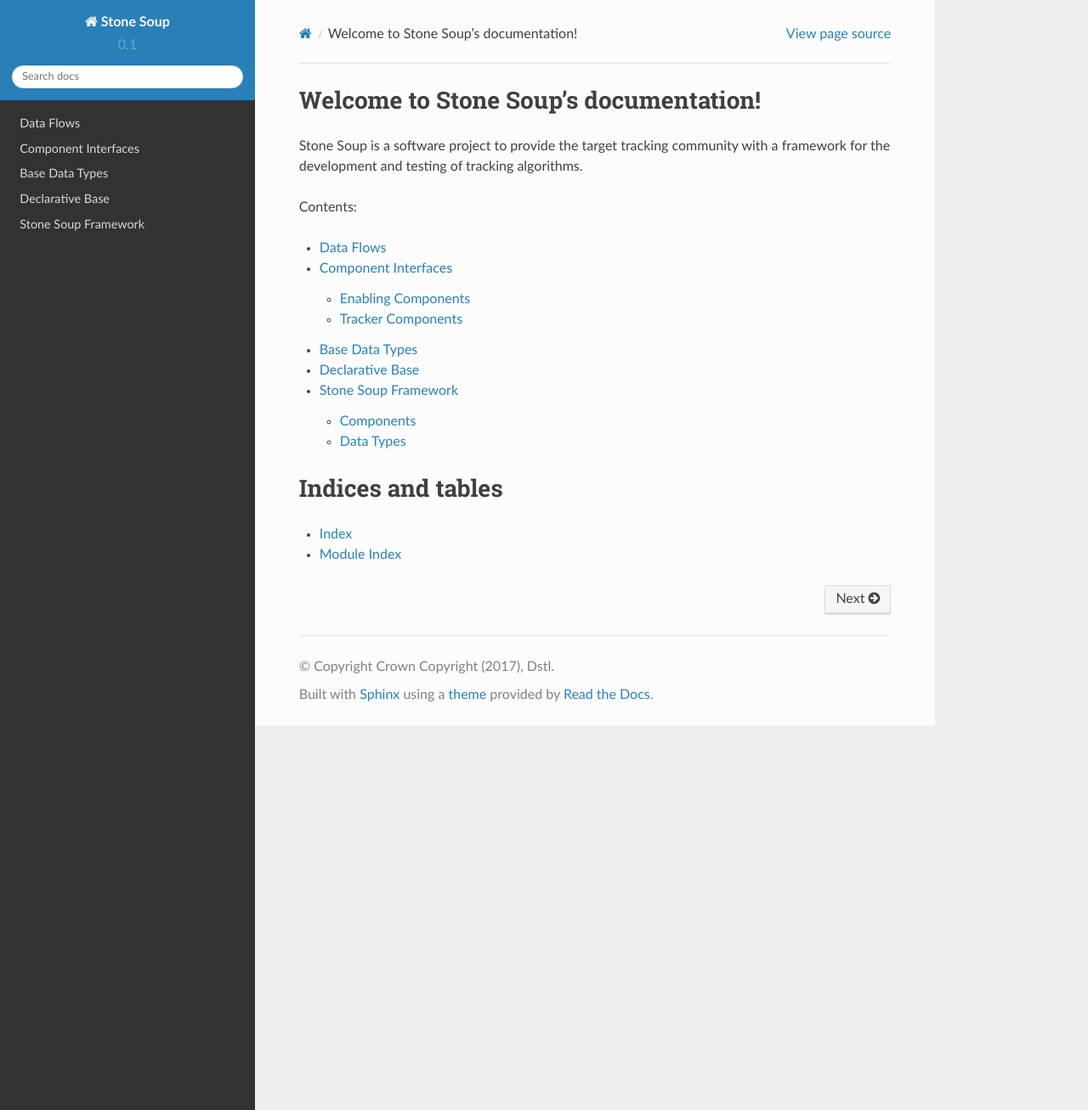
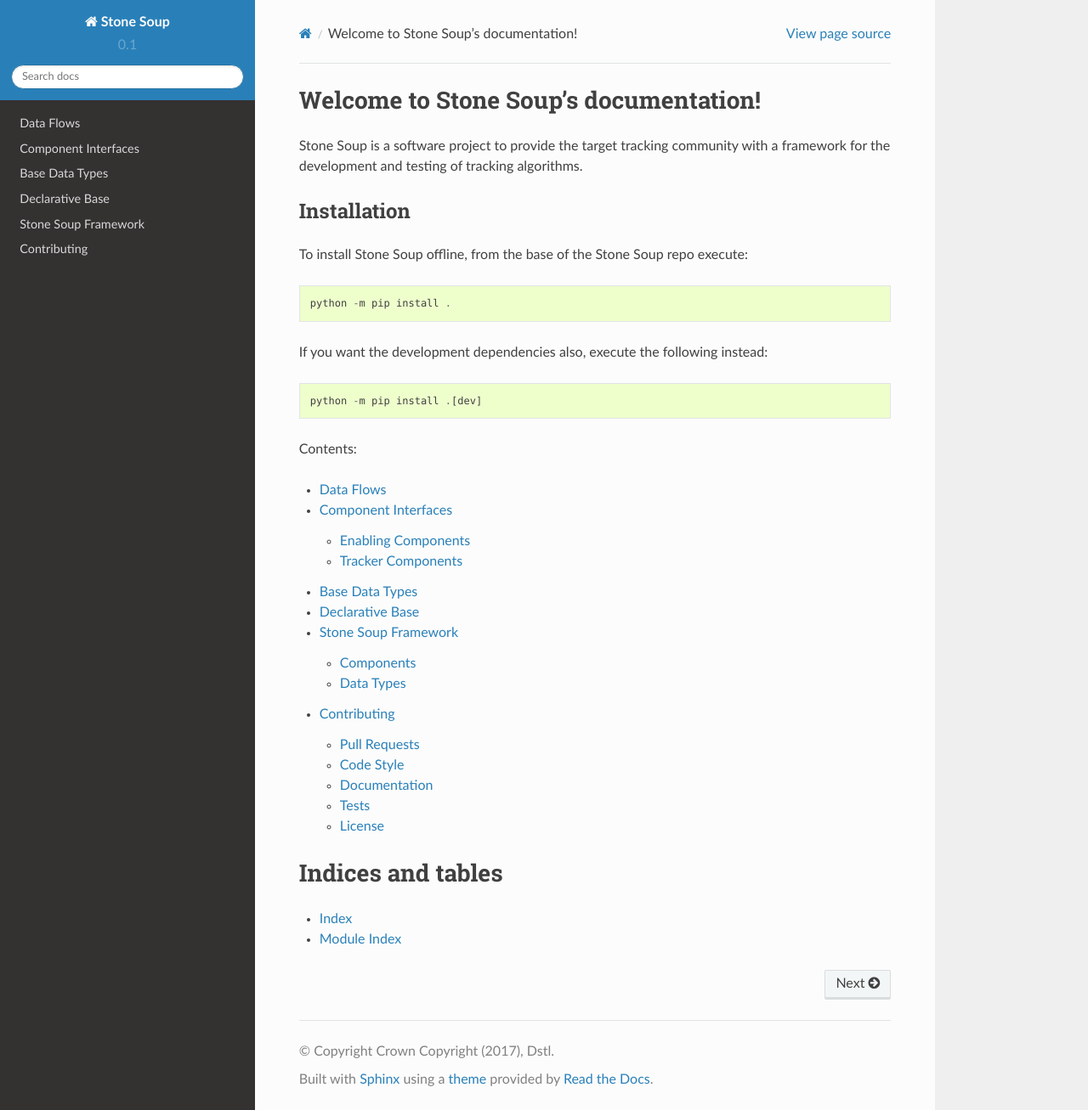
Before and after one commit to dstl/Stone-Soup, a Sphinx documentation site: the page built from docs/source/index.rst, in a window 1280 px wide and 1307 px high. Shown: the whole window at 85% size. Built offline with Sphinx 7.4.7 and the Read the Docs theme 2.0.0, drawn with Linux system fonts in a browser that asks for light colours; pages that are not in the unit, such as notebooks, are missing from menus.

Commit message:
Add documentation on contributing, installation and declarative base

```diff
--- a/docs/source/index.rst
+++ b/docs/source/index.rst
@@ -3,6 +3,21 @@
 
 Stone Soup is a software project to provide the target tracking community with
 a framework for the development and testing of tracking algorithms.
+
+Installation
+------------
+To install Stone Soup offline, from the base of the Stone Soup repo execute:
+
+.. code::
+
+    python -m pip install .
+
+If you want the development dependencies also, execute the following instead:
+
+.. code::
+
+    python -m pip install .[dev]
+
 
 Contents:
 
@@ -16,6 +31,7 @@
     stonesoup.base
     stonesoup.functions
     stonesoup
+    contributing
 
 Indices and tables
 ==================
```
Also changed, not shown: docs/source/contributing.rst (added, +29 -0 lines), 1 other file.
